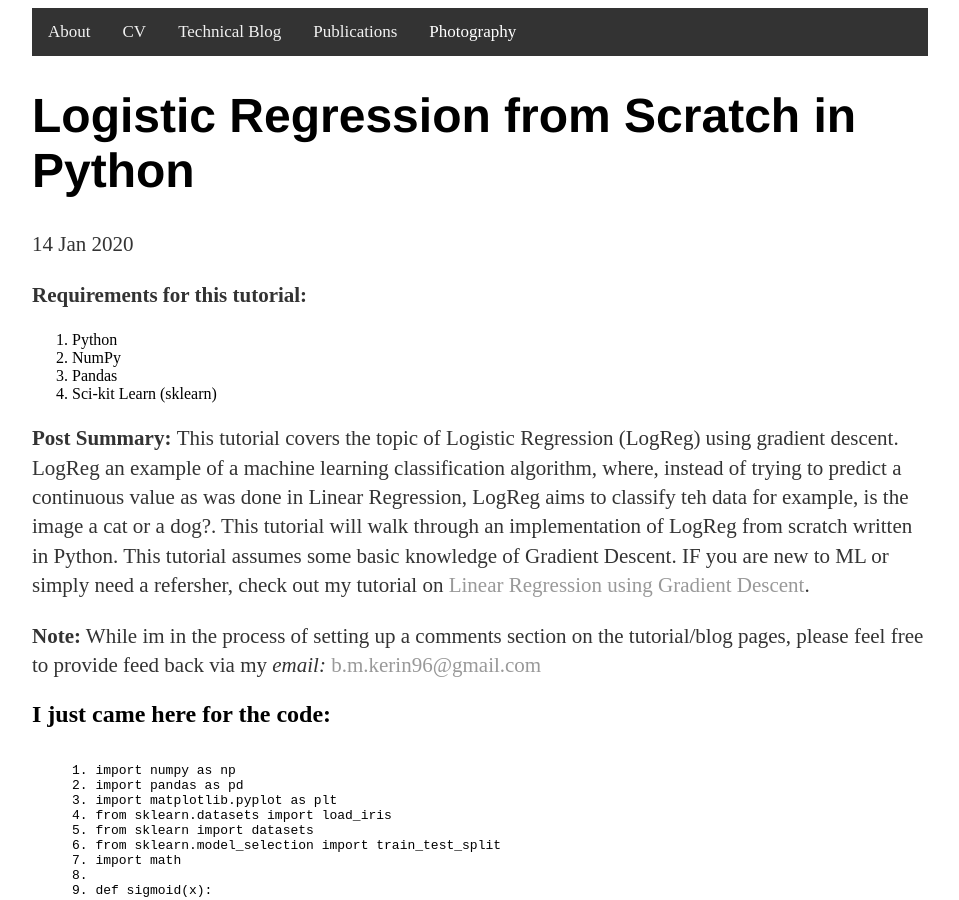
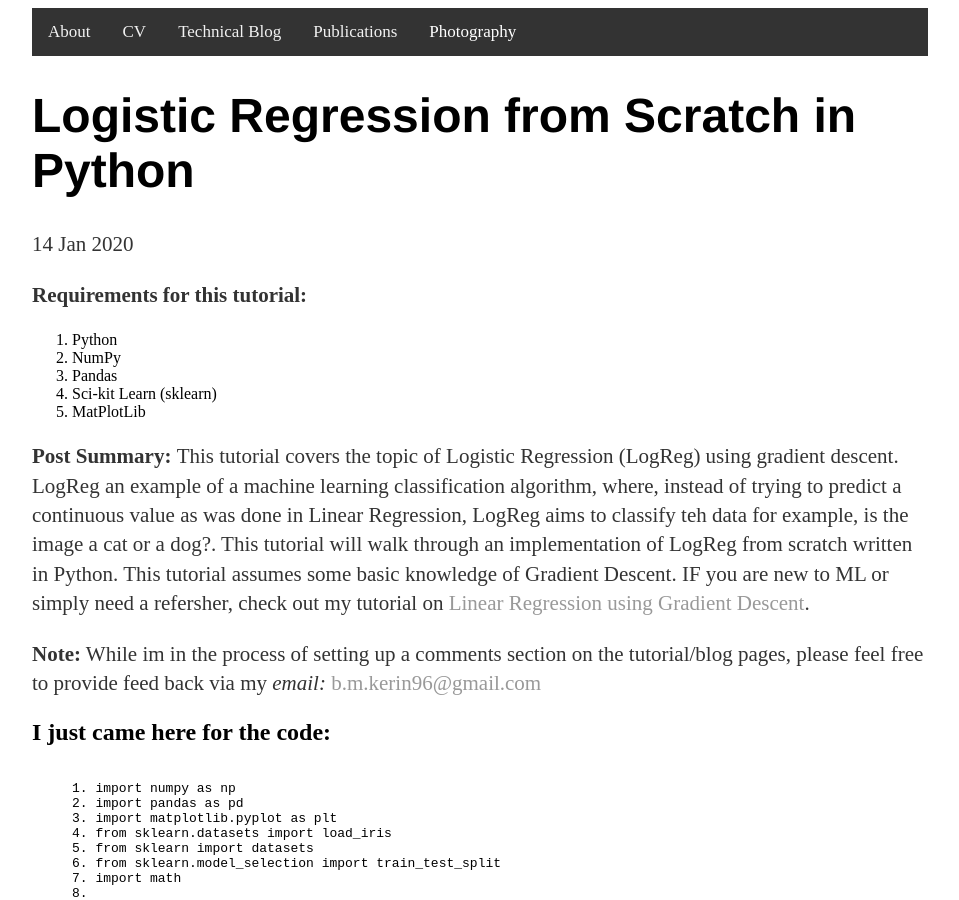
Before and after one commit to kerinb/kerinb.github.io, a Jekyll site: the page built from logistic_regression_in_progress/index.md, in a window 1280 px wide and 900 px high. Shown: the whole window, without its empty margins (160-1119 px from the left). Built offline with Jekyll 4.4.1, drawn with Linux system fonts in a browser that asks for light colours.

Commit message:
addig more info on logreg tut

```diff
--- a/logistic_regression_in_progress/index.md
+++ b/logistic_regression_in_progress/index.md
@@ -23,6 +23,9 @@
 		</li>
 		<li>
 			Sci-kit Learn (sklearn)
+		</li>
+		<li>
+			MatPlotLib
 		</li>
 	</ol>
 </P>
@@ -149,10 +152,22 @@
 
 <p>
 	The difference between Linear Regression and LogReg is with our prediction and loss functions.
-	For Linear Regression we want to make a prediction using a function similar to:<br>
+	For Linear Regression we want to make a prediction using a function similar to:
+</p>
+
+<p>
 	<center><i>h_θ (x) = θ * x</i></center> <br>
+</p>
+
+<p>
 	And we will use the Mean Square Loss function as our loss function:<br>
+</p>
+
+<p>
 	<center> <i> error = ∑_(i=1)^N ( prediction - y)^2 </i> </center><br>
+</p>
+
+<p>
 	However, for the LogReg, we will use the sigmoid function as our prediction value. This will give us
 	the desired range of 0 to 1. The output of the sigmoid function can be seen in the below image:
 </p>
@@ -171,10 +186,15 @@
 <p>
 	When mentioned above that the rule of thumb is we will use 0.5 to determine whether we will classify
 	the result as class 1 or class 0 - The value, 0.5, is known as a <i>Decision Boundary</i> since it
-	is used to create a boundary for classification by the model. <br>
+	is used to create a boundary for classification by the model.
+</p>
+
+<p>
 	<center><i> if h_θ (X.T*θ.T) >= 0.5, then y  = 1 </i></center><br>
 	<center><i> if h_θ (X.T*θ.T) < 0.5, then y  = 0 </i></center><br>
+</p>
 
+<p>
 	Therefore, we can see the decision boundary is a line defined by <i> X.T*θ.T </i> since it seperates the
 	the area where y = 0 and y = 1. It should be noted that the <i>line</i> here can be <i>non-linear</i>
 	since its defined by the feature variables <i>X</i> which can be non-linear.
```
